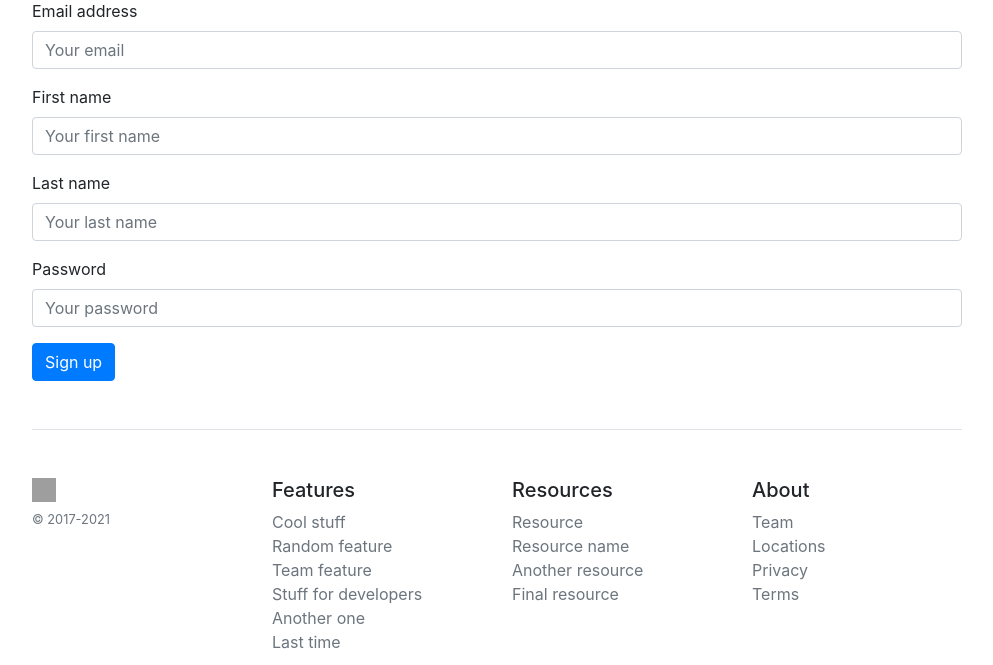
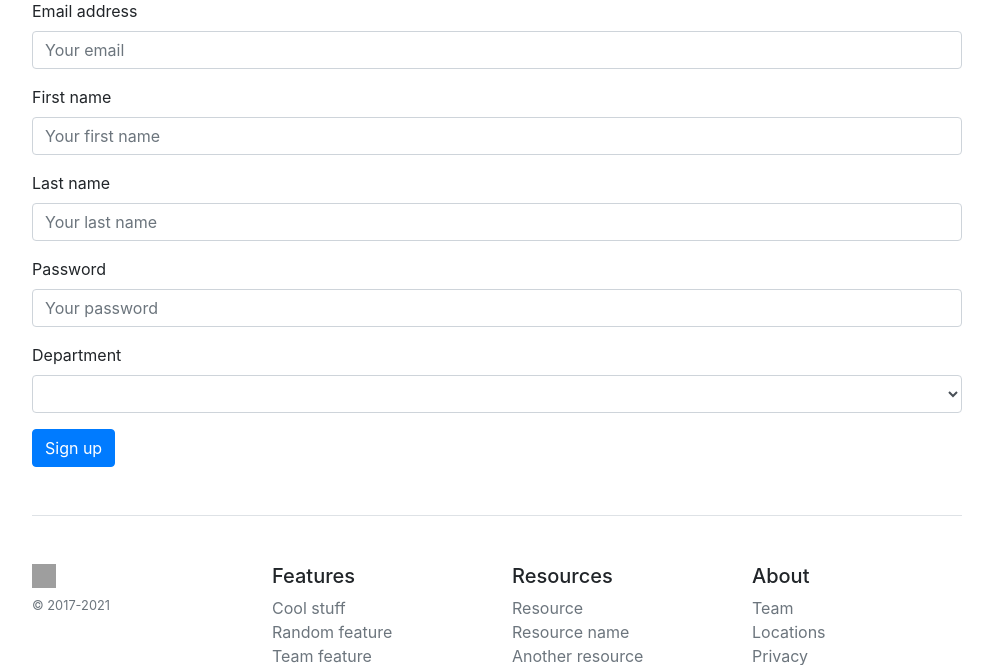
Before and after one commit to Abdualiym/users.itc, a PHP site: page /sign-up.php in a window 1280 px wide. Shown: the part 235-900 px from the top of the page, without its empty margins (143-1136 px from the left). Run offline with PHP 8.4, Linux system fonts and the light colour scheme; data that the repository does not hold is empty; grey boxes are pictures that could not be loaded.

Commit message:
sign up added departments select

```diff
--- a/views/sign-up.php
+++ b/views/sign-up.php
@@ -17,20 +17,30 @@ try {
 <div class="container">
     <form action="" method="POST">
         <div class="mb-3">
-            <label for="exampleFormControlInput1" class="form-label">Email address</label>
-            <input type="email" class="form-control" id="exampleFormControlInput1" placeholder="Your email">
+            <label for="formControlInput1" class="form-label">Email address</label>
+            <input type="email" class="form-control" id="formControlInput1" placeholder="Your email">
         </div>
         <div class="mb-3">
-            <label for="exampleFormControlInput2" class="form-label">First name</label>
-            <input type="text" class="form-control" id="exampleFormControlInput2" placeholder="Your first name">
+            <label for="formControlInput2" class="form-label">First name</label>
+            <input type="text" class="form-control" id="formControlInput2" placeholder="Your first name">
         </div>
         <div class="mb-3">
-            <label for="exampleFormControlInput3" class="form-label">Last name</label>
-            <input type="text" class="form-control" id="exampleFormControlInput3" placeholder="Your last name">
+            <label for="formControlInput3" class="form-label">Last name</label>
+            <input type="text" class="form-control" id="formControlInput3" placeholder="Your last name">
         </div>
         <div class="mb-3">
-            <label for="exampleFormControlInput4" class="form-label">Password</label>
-            <input type="password" class="form-control" id="exampleFormControlInput4" placeholder="Your password">
+            <label for="formControlInput4" class="form-label">Password</label>
+            <input type="password" class="form-control" id="formControlInput4" placeholder="Your password">
+        </div>
+        <div class="mb-3">
+            <label for="formControlInput5" class="form-label">Department</label>
+            <select class="form-control" id="formControlInput5">
+                <?php
+                foreach ($departments as $department) {
+                    echo '<option value="' . $department['id'] . '">' . $department['name'] . "</option>";
+                }
+                ?>
+            </select>
         </div>
         <input type="submit" class="btn btn-primary" value="Sign up">
     </form>
```
Also changed, not shown: index.php (+7 -1 lines), views/departments.php (+15 -1 lines), views/index.php (deleted, +0 -18 lines), views/users.php (+21 -49 lines).
